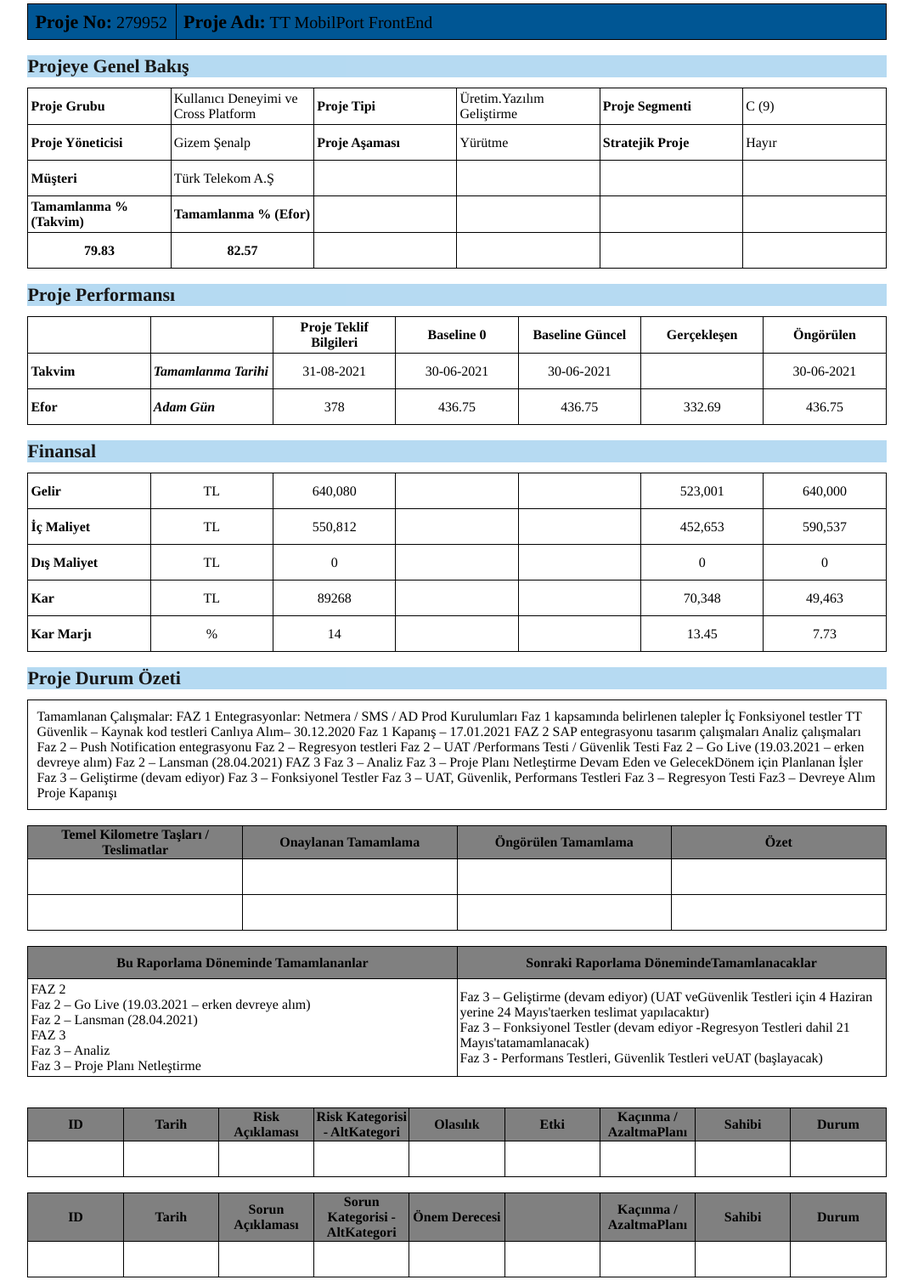
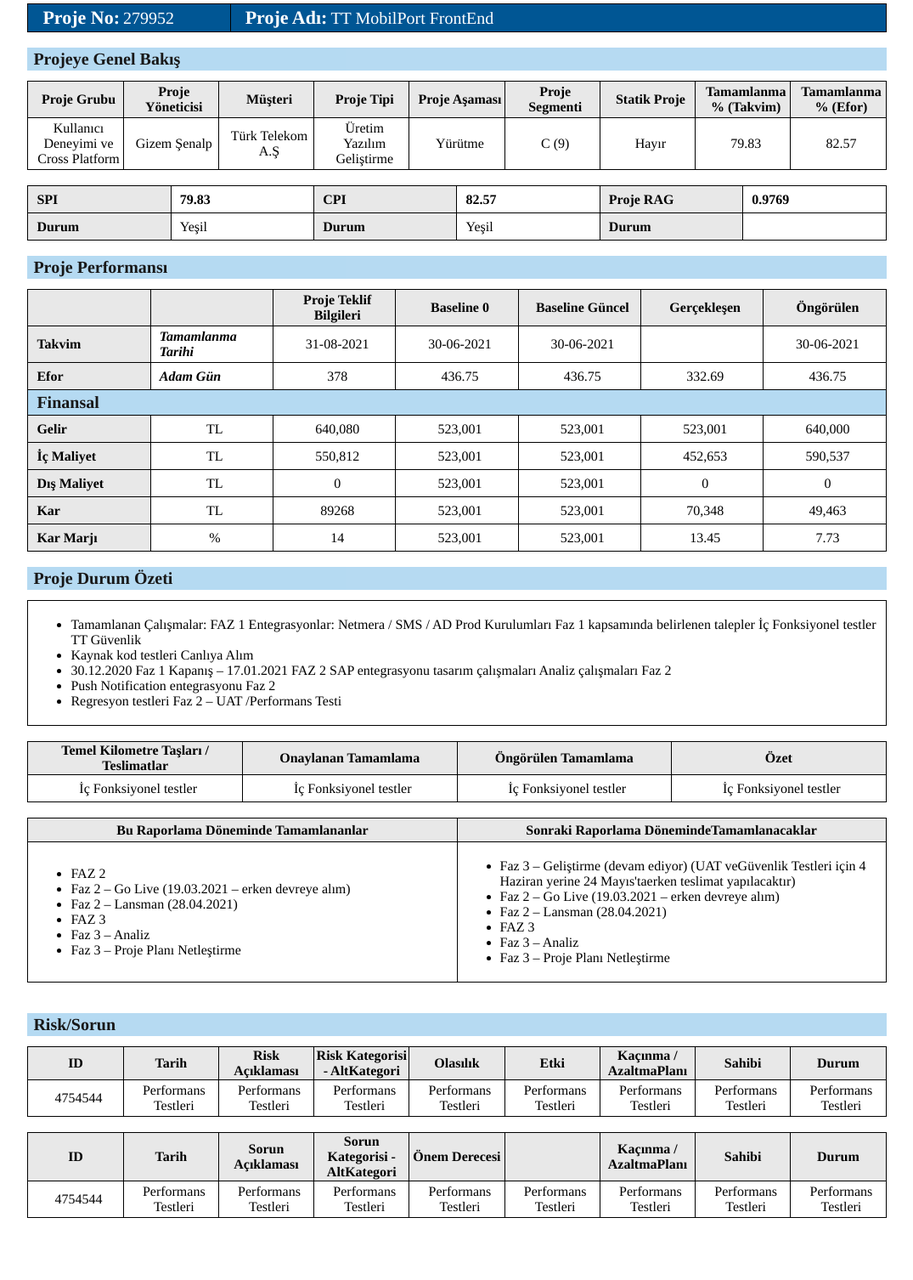
Before and after one commit to kubrakyazi/design_project, a plain HTML site: page index.html in a window 1280 px wide. Shown: the part 4-1510 px from the top of the page at 85% size, without its empty margins (102-1177 px from the left). After the commit the page ends 1445 px from the top, so only its background shows below. Drawn offline with Linux system fonts and the light colour scheme.

Commit message:
title changed

```diff
--- a/index.html
+++ b/index.html
@@ -17,30 +17,36 @@
 
         .project-name {
             font-weight: bold;
-            padding-left: 5px;
+            padding-left:7px;
+            font-size: 22px
         }
 
         .first-table {
             background-color: #005694;
             border: 1px solid;
-
+            text-align:left;
+            color:white
         }
 
         .table-title {
-            font-size: 22px;
+            font-size: 20px;
             font-weight: bold;
             margin-bottom: 12px;
             background-color: #AED6F1;
             opacity: 0.9;
+            padding: 2px;
+            padding-left: 7px;
+            text-align:left
         }
 
-        table td {
-            padding-left: 5px;
-            height: 35px;
+        td {
+            padding-left: 10px !important;
+            height: 25px;
             border: 1px solid black;
             padding: 3px
         }
-        tr{
+
+        tr {
             border: 1px solid black;
         }
 
@@ -48,83 +54,94 @@
             font-weight: bold;
         }
 
-        /*
-        .first-column{
-            font-size:18px;
+        .topic {
+            background-color: #E8E8E8;
+            font-weight: bold;
+            padding-left: 7px;
         }
-        */
-        .topic {
-            background-color: grey;
+
+        th {
+            height: 25px;
         }
-        th{
-            height: 35px;
+        .project-no{
+            font-size: 20px;
+        }
+        .center{
+            text-align: center  !important;
         }
     </style>
 </head>
 
 <body>
-    <table class="first-table" border="1 ">
+
+    <table class="first-table" border="1">
         <tr>
-            <td style="text-align:left;width:16.6%"><span class="project-name" style="font-size: 22px;color:black">Proje
-                    No:</span><span class="project-no" style="font-size: 20px;color:black"> 279952</span></td>
-            <td style="text-align:left;color:black"><span class="project-name" style="font-size: 22px;color:black">Proje
-                    Adı:</span><span style="font-size: 20px;color:black" class="project-no"> TT
-                    MobilPort FrontEnd</span> </td>
+            <td style="text-align:left;width:22.2%">
+                <span class="project-name">Proje No:</span>
+                <span class="project-no"> 279952</span>
+            </td>
+            <td style="text-align:left">
+                <span class="project-name">Proje Adı:</span>
+                <span class="project-no"> TT MobilPort FrontEnd</span>
+            </td>
+        </tr>
+    </table>
+
+    <br>
+
+    <table border="1" style="text-align:center">
+        <caption class="table-title">Projeye Genel Bakış</caption>
+            <tr class="column-title" style="background-color: #E8E8E8;">
+                <td>Proje Grubu</td>
+                <td>Proje Yöneticisi</td>
+                <td>Müşteri</td>
+                <td>Proje Tipi</td>
+                <td>Proje Aşaması</td>
+                <td>Proje Segmenti</td>
+                <td>Statik Proje</td>
+                <td>Tamamlanma % (Takvim)</td>
+                <td>Tamamlanma % (Efor)</td>
+            </tr>
+            <tr>
+                <td>Kullanıcı Deneyimi ve Cross Platform</td>
+                <td>Gizem Şenalp</td>
+                <td>Türk Telekom A.Ş</td>
+                <td>Üretim Yazılım Geliştirme </td>
+                <td>Yürütme</td>
+                <td>C (9)</td>
+                <td>Hayır</td>
+                <td>79.83</td>
+                <td>82.57</td>
+            </tr>
+    </table>
+    <br>
+
+    <table>
+        <tr>
+            <td class="topic">SPI</td>
+            <td style="font-weight: bold;">79.83</td>
+            <td class="topic">CPI</td>
+            <td style="font-weight: bold;">82.57</td>
+            <td class="topic">Proje RAG</td>
+            <td style="font-weight: bold;">0.9769</td>
+
+        </tr>
+        <tr>
+            <td class="topic">Durum</td>
+            <td >Yeşil</td>
+            <td class="topic">Durum</td>
+            <td >Yeşil</td>
+            <td class="topic">Durum</td>
+            <td>&nbsp;</td>
+
         </tr>
     </table>
 
     <br>
 
     <table border="1">
-        <caption class="table-title" style="text-align:left;">Projeye Genel Bakış</caption>
-        <tr>
-            <td class="column-title first-column" style="text-align:left;">Proje Grubu </td>
-            <td> Kullanıcı Deneyimi ve Cross Platform </td>
-            <td class="column-title"> Proje Tipi </td>
-            <td> Üretim.Yazılım Geliştirme </td>
-            <td class="column-title"> Proje Segmenti </td>
-            <td>C (9) </td>
-        </tr>
-        <tr>
-            <td class="column-title first-column" style="text-align:left"> Proje Yöneticisi </td>
-            <td> Gizem Şenalp </td>
-            <td class="column-title"> Proje Aşaması </td>
-            <td> Yürütme </td>
-            <td class="column-title"> Stratejik Proje </td>
-            <td> Hayır </td>
-        </tr>
-        <tr>
-            <td class="column-title first-column">Müşteri</td>
-            <td>Türk Telekom A.Ş</td>
-            <td> </td>
-            <td> </td>
-            <td> </td>
-            <td> </td>
-        </tr>
-        <tr>
-            <td class="column-title" style="text-align:left">Tamamlanma % (Takvim)</td>
-            <td class="column-title" style="text-align:left">Tamamlanma % (Efor)</td>
-            <td></td>             <!-- rowspan="2"-->
-
-            <td></td>
-            <td></td>
-            <td></td>
-        </tr>
-        <tr>
-            <td class="column-title" style="text-align:center">79.83</td>
-            <td style="text-align:center;font-weight: bold;">82.57</td>
-            <td></td>
-            <td></td>
-            <td></td>
-            <td></td>
-        </tr>
-
-    </table>
-    <br>
-
-    <table border="1">
-        <caption class="column-title table-title" style="text-align:left;">Proje Performansı</caption>
-        <tr class="first-column column-title" style="text-align:center">
+        <caption class="column-title table-title">Proje Performansı</caption>
+        <tr class="first-column column-title" style="text-align:center;background-color: #E8E8E8">
             <td></td>
             <td></td>
             <td>Proje Teklif Bilgileri</td>
@@ -134,7 +151,7 @@
             <td>Öngörülen</td>
         </tr>
         <tr>
-            <td class="column-title" >Takvim</td>
+            <td class="column-title topic">Takvim</td>
             <td class="column-title" style="font-style: italic;">Tamamlanma Tarihi</td>
             <td style="text-align:center">31-08-2021</td>
             <td style="text-align:center">30-06-2021</td>
@@ -143,134 +160,135 @@
             <td style="text-align:center">30-06-2021</td>
         </tr>
         <tr>
-            <td class="column-title">Efor</td>
-            <td class="column-title" style="font-style: italic">Adam Gün</td>
+            <td class="column-title topic">Efor</td>
+            <td class="column-title" style="font-style: italic;">Adam Gün</td>
             <td style="text-align:center">378</td>
             <td style="text-align:center">436.75</td>
             <td style="text-align:center">436.75</td>
             <td style="text-align:center">332.69</td>
             <td style="text-align:center">436.75</td>
         </tr>
+        <tr>
+            <td class="column-title table-title" style="text-align:left" colspan="7">Finansal</td>
 
+        </tr>
+        <tr>
+            <td class="column-title first-column topic ">Gelir</td>
+            <td class="center">TL</td>
+            <td class="center">640,080</td>
+            <td class="center">523,001</td>
+            <td class="center">523,001</td>
+            <td class="center">523,001</td>
+            <td class="center">640,000</td>
+        </tr>
+        <tr>
+            <td class="column-title first-column topic">İç Maliyet</td>
+            <td class="center">TL</td>
+            <td class="center">550,812</td>
+            <td class="center">523,001</td>
+            <td class="center">523,001</td>
+            <td class="center">452,653</td>
+            <td class="center">590,537</td>
+
+        </tr>
+        <tr>
+            <td class="column-title first-column topic">Dış Maliyet</td>
+            <td class="center">TL</td>
+            <td class="center">0</td>
+            <td class="center">523,001</td>
+            <td class="center">523,001</td>
+            <td class="center">0</td>
+            <td class="center">0</td>
+        </tr>
+        <tr>
+            <td class="column-title first-column topic" >Kar</td>
+            <td class="center">TL</td>
+            <td class="center">89268</td>
+            <td class="center">523,001</td>
+            <td class="center">523,001</td>
+            <td class="center">70,348</td>
+            <td class="center">49,463</td>
+        </tr>
+        <tr>
+            <td class="column-title first-column topic">Kar Marjı</td>
+            <td class="center">%</td>
+            <td class="center">14</td>
+            <td class="center">523,001</td>
+            <td class="center">523,001</td>
+            <td class="center">13.45</td>
+            <td class="center">7.73</td>
+        </tr>
     </table>
     <br>
 
-    <table border="1" style="text-align:center">
-        <caption class="table-title" style="text-align:left;">Finansal</caption>
-        <tr>
-            <td class="column-title first-column" style="text-align:left">Gelir</td>
-            <td>TL</td>
-            <td>640,080</td>
-            <td></td>
-            <td></td>
-            <td>523,001</td>
-            <td>640,000</td>
-        </tr>
-        <tr>
-            <td class="column-title first-column" style="text-align:left">İç Maliyet</td>
-            <td>TL</td>
-            <td>550,812</td>
-            <td></td>
-            <td></td>
-            <td>452,653</td>
-            <td>590,537</td>
-
-        </tr>
-        <tr>
-            <td class="column-title first-column" style="text-align:left">Dış Maliyet</td>
-            <td>TL</td>
-            <td>0</td>
-            <td></td>
-            <td></td>
-            <td>0</td>
-            <td>0</td>
-        </tr>
-        <tr>
-            <td class="column-title first-column" style="text-align:left">Kar</td>
-            <td>TL</td>
-            <td>89268</td>
-            <td></td>
-            <td></td>
-            <td>70,348</td>
-            <td>49,463</td>
-        </tr>
-        <tr>
-            <td class="column-title first-column" style="text-align:left">Kar Marjı</td>
-            <td>%</td>
-            <td>14</td>
-            <td></td>
-            <td></td>
-            <td>13.45</td>
-            <td>7.73</td>
-        </tr>
-
-
-    </table>
-    <br>
 
     <table border="1">
         <caption class="table-title" style="text-align:left;">Proje Durum Özeti</caption>
         <tr>
-            <td style="padding:10px">Tamamlanan Çalışmalar: FAZ 1 Entegrasyonlar: Netmera / SMS / AD Prod Kurulumları
-                Faz 1 kapsamında
-                belirlenen talepler İç Fonksiyonel testler TT Güvenlik – Kaynak kod testleri Canlıya Alım– 30.12.2020
-                Faz 1 Kapanış – 17.01.2021 FAZ 2 SAP entegrasyonu tasarım çalışmaları Analiz çalışmaları Faz 2 – Push
-                Notification entegrasyonu Faz 2 – Regresyon testleri Faz 2 – UAT /Performans Testi / Güvenlik Testi Faz
-                2 – Go Live (19.03.2021 – erken devreye alım) Faz 2 – Lansman (28.04.2021) FAZ 3 Faz 3 – Analiz Faz 3 –
-                Proje Planı Netleştirme Devam Eden ve GelecekDönem için Planlanan İşler Faz 3 – Geliştirme (devam
-                ediyor) Faz 3 – Fonksiyonel Testler Faz 3 – UAT, Güvenlik, Performans Testleri Faz 3 – Regresyon Testi
-                Faz3 – Devreye Alım Proje Kapanışı</td>
+            <td >
+                <ul>
+                    <li>Tamamlanan Çalışmalar: FAZ 1 Entegrasyonlar: Netmera / SMS / AD Prod Kurulumları Faz 1 kapsamında belirlenen talepler İç Fonksiyonel testler TT Güvenlik</li>
+                    <li>Kaynak kod testleri Canlıya Alım</li>
+                    <li>30.12.2020 Faz 1 Kapanış – 17.01.2021 FAZ 2 SAP entegrasyonu tasarım çalışmaları Analiz çalışmaları Faz 2</li>
+                    <li>Push Notification entegrasyonu Faz 2</li>
+                    <li>Regresyon testleri Faz 2 – UAT /Performans Testi</li>
+
+                </ul>
+            </td>
         </tr>
     </table>
     <br>
 
-    <table border="1" class="column-title" style="text-align:center">
-        <tr style="background-color: grey;">
+    <table border="1"  style="text-align:center">
+        <tr class="column-title" style="background-color: #E8E8E8;">
             <th>Temel Kilometre Taşları / Teslimatlar</th>
             <th>Onaylanan Tamamlama</th>
             <th>Öngörülen Tamamlama</th>
             <th>Özet</th>
         </tr>
         <tr>
-            <td>&nbsp;</td>
-            <td></td>
-            <td></td>
-            <td></td>
-        </tr>
-        <tr>
-            <td>&nbsp;</td>
-            <td></td>
-            <td></td>
-            <td></td>
+            <td>İç Fonksiyonel testler</td>
+            <td>İç Fonksiyonel testler</td>
+            <td>İç Fonksiyonel testler</td>
+            <td>İç Fonksiyonel testler</td>
         </tr>
     </table>
     <br>
 
     <table border="1">
-        <tr style="background-color: grey;">
+        <tr style="background-color: #E8E8E8;">
             <th class="column-title">Bu Raporlama Döneminde Tamamlananlar</th>
             <th class="column-title">Sonraki Raporlama DönemindeTamamlanacaklar</th>
         </tr>
         <tr>
-            <td>FAZ 2 <br>
-                Faz 2 – Go Live (19.03.2021 – erken devreye alım) <br>
-                Faz 2 – Lansman (28.04.2021) <br>
-                FAZ 3 <br>
-                Faz 3 – Analiz <br>
-                Faz 3 – Proje Planı Netleştirme<br>
+            <td>
+               <ul>
+                   <li>FAZ 2</li>
+                   <li>Faz 2 – Go Live (19.03.2021 – erken devreye alım)</li>
+                   <li>Faz 2 – Lansman (28.04.2021)</li>
+                   <li>FAZ 3</li>
+                   <li>Faz 3 – Analiz</li>
+                   <li>Faz 3 – Proje Planı Netleştirme</li>
+               </ul>
             </td>
-            <td>Faz 3 – Geliştirme (devam ediyor) (UAT veGüvenlik Testleri için 4 Haziran yerine 24 Mayıs'taerken
-                teslimat yapılacaktır) <br>
-                Faz 3 – Fonksiyonel Testler (devam ediyor -Regresyon Testleri dahil 21 Mayıs'tatamamlanacak) <br>
-                Faz 3 - Performans Testleri, Güvenlik Testleri veUAT (başlayacak) <br>
-            </td>
+            <td>
+                <ul>
+                    <li>Faz 3 – Geliştirme (devam ediyor) (UAT veGüvenlik Testleri için 4 Haziran yerine 24 Mayıs'taerken teslimat yapılacaktır)</li>
+                    <li>Faz 2 – Go Live (19.03.2021 – erken devreye alım)</li>
+                    <li>Faz 2 – Lansman (28.04.2021)</li>
+                    <li>FAZ 3</li>
+                    <li>Faz 3 – Analiz</li>
+                    <li>Faz 3 – Proje Planı Netleştirme</li>
+                </ul>
+             </td>
         </tr>
     </table>
     <br>
     <br>
 
-    <table class="column-title" border="1" >
-        <tr style="background-color: grey;">
+    <table border="1">
+        <caption class="column-title table-title">Risk/Sorun</caption>
+        <tr class="column-title" style="background-color: #E8E8E8;">
             <th>ID</th>
             <th>Tarih</th>
             <th>Risk Açıklaması</th>
@@ -281,23 +299,22 @@
             <th>Sahibi</th>
             <th>Durum</th>
         </tr>
-        <tr>
-            <td>&nbsp;</td>
-            <td></td>
-            <td></td>
-            <td></td>
-            <td></td>
-            <td></td>
-            <td></td>
-            <td></td>
-            <td></td>
-
+        <tr class="center">
+            <td>4754544</td>
+            <td>Performans Testleri</td>
+            <td>Performans Testleri</td>
+            <td>Performans Testleri</td>
+            <td>Performans Testleri</td>
+            <td>Performans Testleri</td>
+            <td>Performans Testleri</td>
+            <td>Performans Testleri</td>
+            <td>Performans Testleri</td>
         </tr>
     </table>
     <br>
 
-    <table class="column-title" border="1">
-        <tr style="background-color: grey;">
+    <table  border="1">
+        <tr class="column-title" style="background-color: #E8E8E8;">
             <th>ID</th>
             <th>Tarih</th>
             <th>Sorun Açıklaması</th>
@@ -308,17 +325,16 @@
             <th>Sahibi</th>
             <th>Durum</th>
         </tr>
-        <tr>
-            <td>&nbsp;</td>
-            <td></td>
-            <td></td>
-            <td></td>
-            <td></td>
-            <td></td>
-            <td></td>
-            <td></td>
-            <td></td>
-
+        <tr class="center">
+            <td >4754544</td>
+            <td> Performans Testleri</td>
+            <td> Performans Testleri</td>
+            <td> Performans Testleri</td>
+            <td>Performans Testleri</td>
+            <td>Performans Testleri</td>
+            <td>Performans Testleri</td>
+            <td>Performans Testleri</td>
+            <td>Performans Testleri</td>
         </tr>
     </table>
 
```
